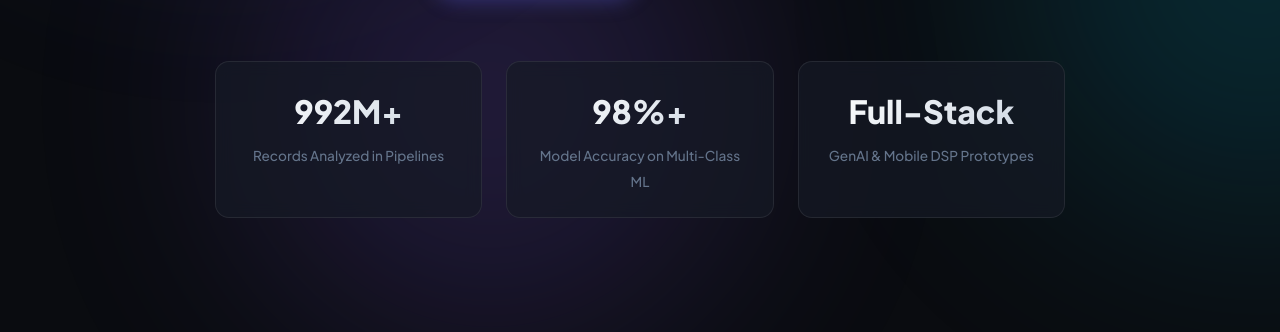
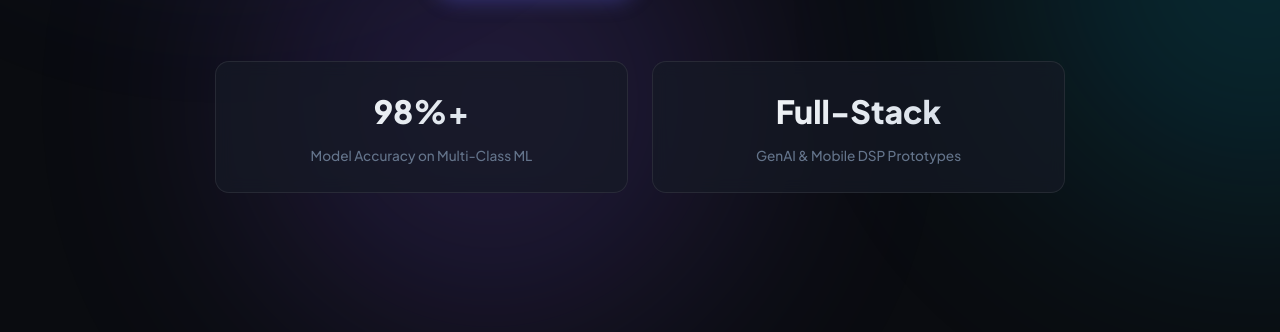
Before and after one commit to Chilakala-Surya-Prakash/portfolio, a plain HTML site: page index.html in a window 1280 px wide. Shown: the part 620-952 px from the top of the page. Drawn offline with Linux system fonts and the light colour scheme.

Commit message:
Remove 992M+ stat card from hero section

```diff
--- a/index.html
+++ b/index.html
@@ -63,10 +63,6 @@
       </div>
 
       <div class="hero-stats">
-        <div class="stat-card">
-          <span class="stat-num">992M+</span>
-          <span class="stat-label">Records Analyzed in Pipelines</span>
-        </div>
         <div class="stat-card">
           <span class="stat-num">98%+</span>
           <span class="stat-label">Model Accuracy on Multi-Class ML</span>
@@ -238,7 +234,7 @@
             </div>
             <h3 class="project-title">Enterprise Sales Analytics Pipeline</h3>
             <p class="project-desc">
-              Consolidated 992M+ revenue records and 2M+ units across 4 geographical markets. Built complex MySQL join queries, solved multi-currency normalization (USD/INR), and designed an executive Power BI dashboard with dynamic DAX metrics.
+              Consolidated 992M+ revenue and 2M+ units sold across 4 geographical markets. Built complex MySQL join queries, solved multi-currency normalization (USD/INR), and designed an executive Power BI dashboard with dynamic DAX metrics.
             </p>
             <div class="project-tech">
               <span>Power BI</span>
```
